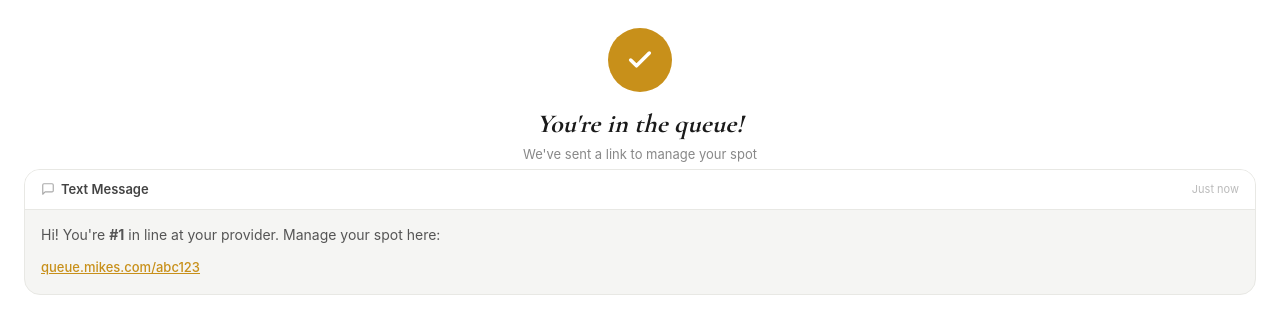
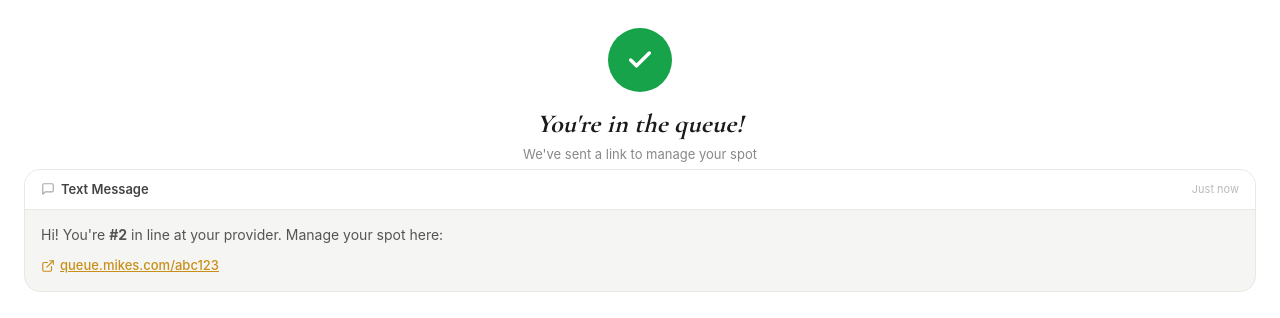
Before and after one commit to akshvaishnav96/weblink, a Next.js app: page /bookme/1/queue-status in a window 1280 px wide. Shown: the top 318 px of the page. Built offline with nearby package versions, Linux system fonts and the light colour scheme; no server answers; a web font is replaced by a local one.

Commit message:
queue-status/[id] page updated

```diff
--- a/app/bookme/[slug]/queue-status/_hooks/useQueueStatus.ts
+++ b/app/bookme/[slug]/queue-status/_hooks/useQueueStatus.ts
@@ -39,7 +39,7 @@ export function useQueueStatus() {
   const waitMins    = session?.waitMins    ?? 0;
 
   // ── Live state ─────────────────────────────────────────────────────────────
-  const [position, setPosition] = useState(session?.position ?? 1);
+  const [position, setPosition] = useState(session?.position ?? 2);
   const [estWaitMins, setEstWait]    = useState(waitMins);
   const [view,        setView]       = useState<QueueView>("waiting");
   const [modal,       setModal]      = useState<ModalView>(null);
--- a/app/bookme/[slug]/queue-status/page.module.css
+++ b/app/bookme/[slug]/queue-status/page.module.css
@@ -26,7 +26,7 @@
   width: 64px;
   height: 64px;
   border-radius: 50%;
-  background: #c8901a;
+  background: #16a34a;
   display: flex;
   align-items: center;
   justify-content: center;
@@ -34,7 +34,7 @@
   flex-shrink: 0;
   animation: iconPop 0.5s cubic-bezier(0.34, 1.56, 0.64, 1) both;
 }
-.iconWrapTurn { background: #c8901a; }
+.iconWrapTurn { background: #16a34a; }
 .iconCheck  { color: #fff; width: 28px; height: 28px; }
 .iconParty  { font-size: 28px; line-height: 1; }
 
@@ -376,6 +376,15 @@
 .smsHeaderTime  { font-size: 11px; color: #bbb; }
 .smsBody { padding: 14px 16px 16px; }
 .smsText { font-size: 14px; color: #555; line-height: 1.55; margin-bottom: 10px; }
+.smsLinkRow {
+  display: flex;
+  align-items: center;
+  gap: 5px;
+}
+.smsLinkIcon {
+  color: #c8901a;
+  flex-shrink: 0;
+}
 .smsLink {
   font-size: 13px;
   color: #c8901a;
--- a/app/bookme/[slug]/queue-status/page.tsx
+++ b/app/bookme/[slug]/queue-status/page.tsx
@@ -1,6 +1,6 @@
 "use client";
 
-import { Eye, SkipForward, XCircle, MessageCircle, Check, MessageSquare } from "lucide-react";
+import { Eye, SkipForward, XCircle, MessageCircle, Check, MessageSquare, ExternalLinkIcon } from "lucide-react";
 import { useQueueStatus } from "./_hooks/useQueueStatus";
 import YourTurnView from "./_components/YourTurnView";
 import { LeaveModal, SkipModal } from "./_components/ConfirmModal";
@@ -60,7 +60,10 @@ export default function QueueStatusPage() {
                   Hi! You&apos;re <strong>#{q.position}</strong> in line at {q.serviceName || "your provider"}.{" "}
                   Manage your spot here:
                 </p>
-                <span className={styles.smsLink}>queue.mikes.com/abc123</span>
+                <div className={styles.smsLinkRow}>
+                  <ExternalLinkIcon className={styles.smsLinkIcon} size={14} />
+                  <span className={styles.smsLink}>queue.mikes.com/abc123</span>
+                </div>
               </div>
             </div>
 
```
